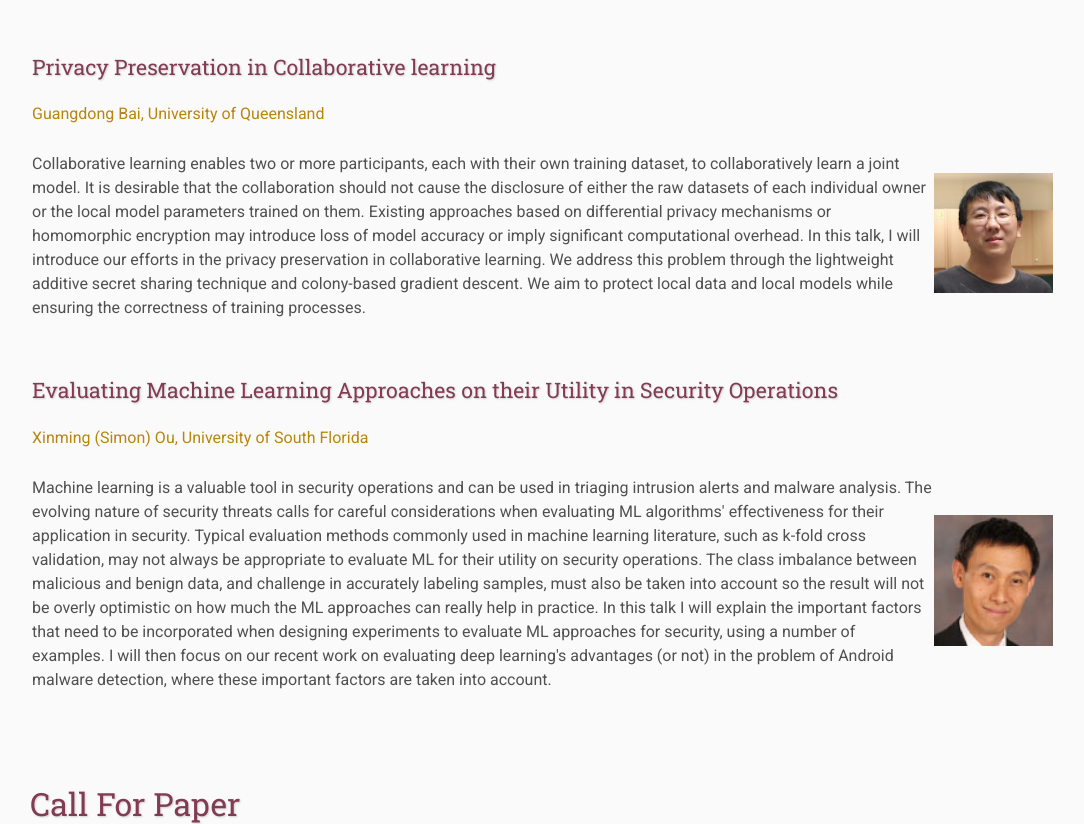
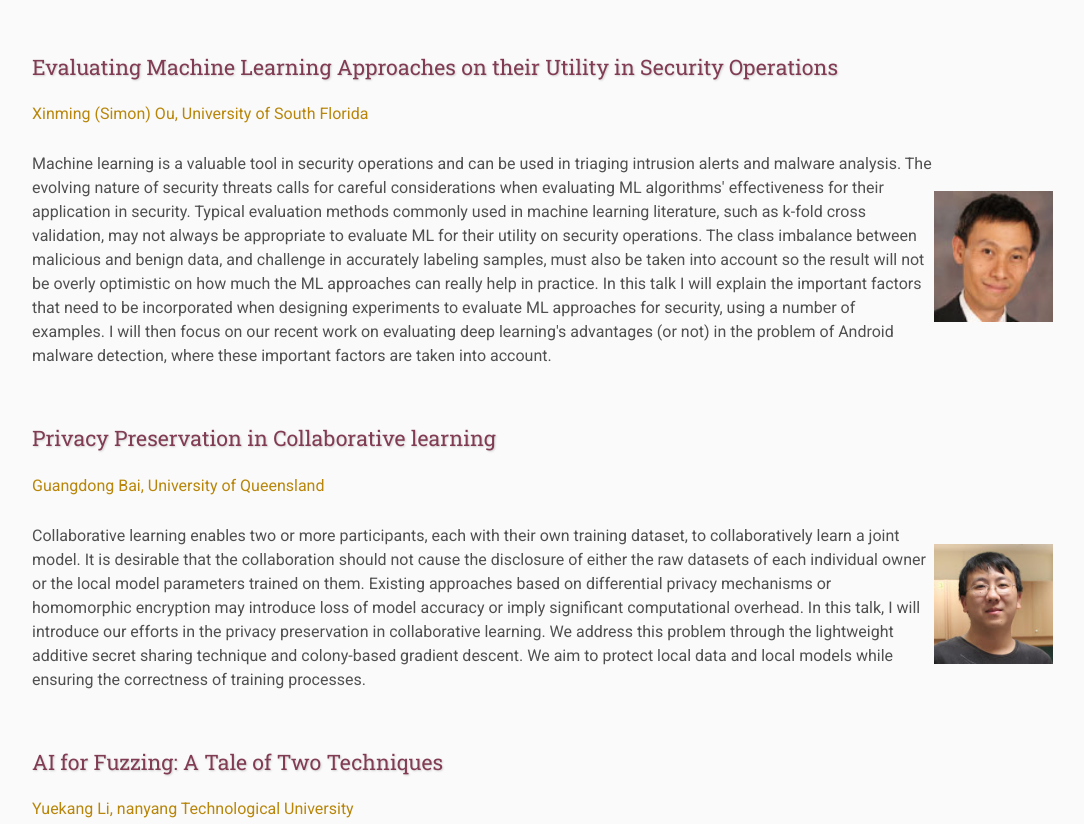
Before and after one commit to ML4Cyber/23, a plain HTML site: page index.html in a window 1280 px wide. Shown: the part 1265-2089 px from the top of the page, without its empty margins (110-1194 px from the left). Drawn offline with Linux system fonts and the light colour scheme.

Commit message:
Update index.html

```diff
--- a/index.html
+++ b/index.html
@@ -72,6 +72,26 @@
 
 		<tr>
 			<td>
+				<h4>Evaluating Machine Learning Approaches on their Utility in Security Operations</h4>
+			</td>
+		</tr>
+		<tr>
+			<td>
+				<a href="https://www.usf.edu/engineering/cse/people/ou-simon.aspx"> Xinming (Simon) Ou, University of South Florida </a>
+			</td>
+		</tr>
+        <tr>
+            <td style="width: 50%">
+				<p>Machine learning is a valuable tool in security operations and can be used in triaging intrusion alerts and malware analysis. The evolving nature of security threats calls for careful considerations when evaluating ML algorithms' effectiveness for their application in security. Typical evaluation methods commonly used in machine learning literature, such as k-fold cross validation, may not always be appropriate to evaluate ML for their utility on security operations. The class imbalance between malicious and benign data, and challenge in accurately labeling samples, must also be taken into account so the result will not be overly optimistic on how much the ML approaches can really help in practice. In this talk I will explain the important factors that need to be incorporated when designing experiments to evaluate ML approaches for security, using a number of examples. I will then focus on our recent work on evaluating deep learning's advantages (or not) in the problem of Android malware detection, where these important factors are taken into account.</p>
+			</td>
+
+			<td class="sponsor">
+                <img src="assets/sou.jpg" alt="sou" style=" width: 120%">
+            </td>
+        </tr>
+
+		<tr>
+			<td>
 				<h4>Privacy Preservation in Collaborative learning</h4>
 			</td>
 		</tr>
@@ -92,21 +112,21 @@
 
 		<tr>
 			<td>
-				<h4>Evaluating Machine Learning Approaches on their Utility in Security Operations</h4>
+				<h4>AI for Fuzzing: A Tale of Two Techniques</h4>
 			</td>
 		</tr>
 		<tr>
 			<td>
-				<a href="https://www.usf.edu/engineering/cse/people/ou-simon.aspx"> Xinming (Simon) Ou, University of South Florida </a>
+				<a href="https://scholar.google.com/citations?user=tuJEDb4AAAAJ&hl=en"> Yuekang Li, nanyang Technological University </a>
 			</td>
 		</tr>
         <tr>
             <td style="width: 50%">
-				<p>Machine learning is a valuable tool in security operations and can be used in triaging intrusion alerts and malware analysis. The evolving nature of security threats calls for careful considerations when evaluating ML algorithms' effectiveness for their application in security. Typical evaluation methods commonly used in machine learning literature, such as k-fold cross validation, may not always be appropriate to evaluate ML for their utility on security operations. The class imbalance between malicious and benign data, and challenge in accurately labeling samples, must also be taken into account so the result will not be overly optimistic on how much the ML approaches can really help in practice. In this talk I will explain the important factors that need to be incorporated when designing experiments to evaluate ML approaches for security, using a number of examples. I will then focus on our recent work on evaluating deep learning's advantages (or not) in the problem of Android malware detection, where these important factors are taken into account.</p>
+				<p>Fuzzing is a software testing technique for detecting vulnerabilities. It is one of the most practical security analysis techniques for detecting 0-day vulnerabilities as widely adopted by researchers and practitioners. In the meantime, AI techniques are widely used in various security analyses to improve effectiveness and efficiency. Both AI techniques and fuzzing techniques benefit from the manipulation of a big amount of data and combining them together can unleash a great potential of unveiling deeply hidden vulnerabilities. This talk will address three topics of combing AI and Fuzzing: 1) the common pitfalls of applying AI techniques for fuzzing, including the cases where AI techniques may not work well and the limitations of the AI-based approaches; 2) how to use various AI techniques to aid fuzzing from different aspects; 3) future research directions in this interdisciplinary field.</p>
 			</td>
 
 			<td class="sponsor">
-                <img src="assets/sou.jpg" alt="sou" style=" width: 120%">
+                <img src="assets/yli.jpg" alt="yli" style=" width: 120%">
             </td>
         </tr>
 
```
